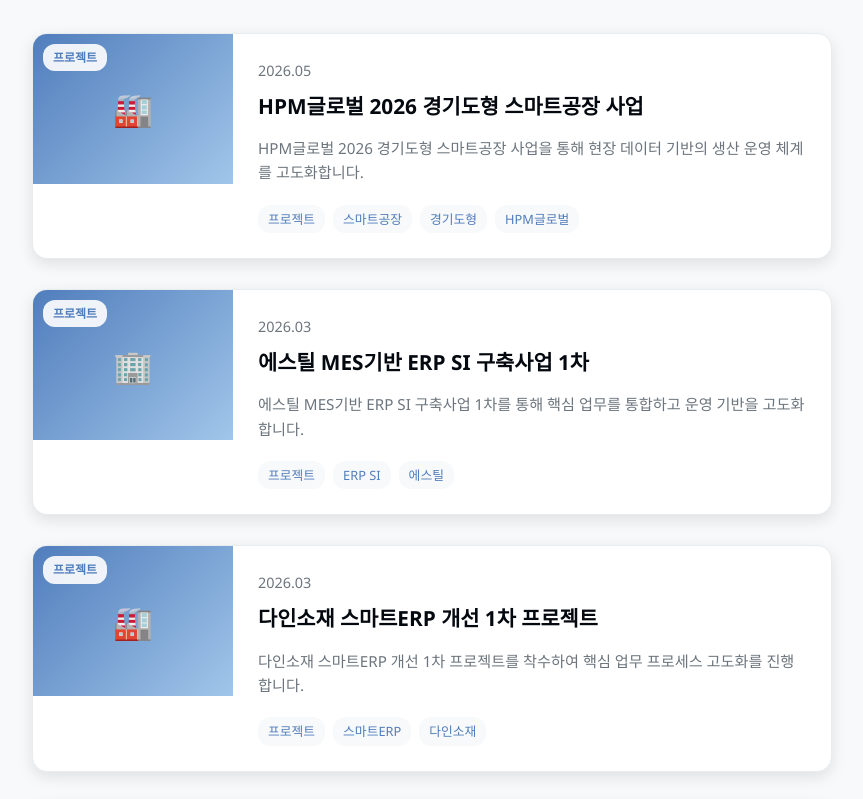
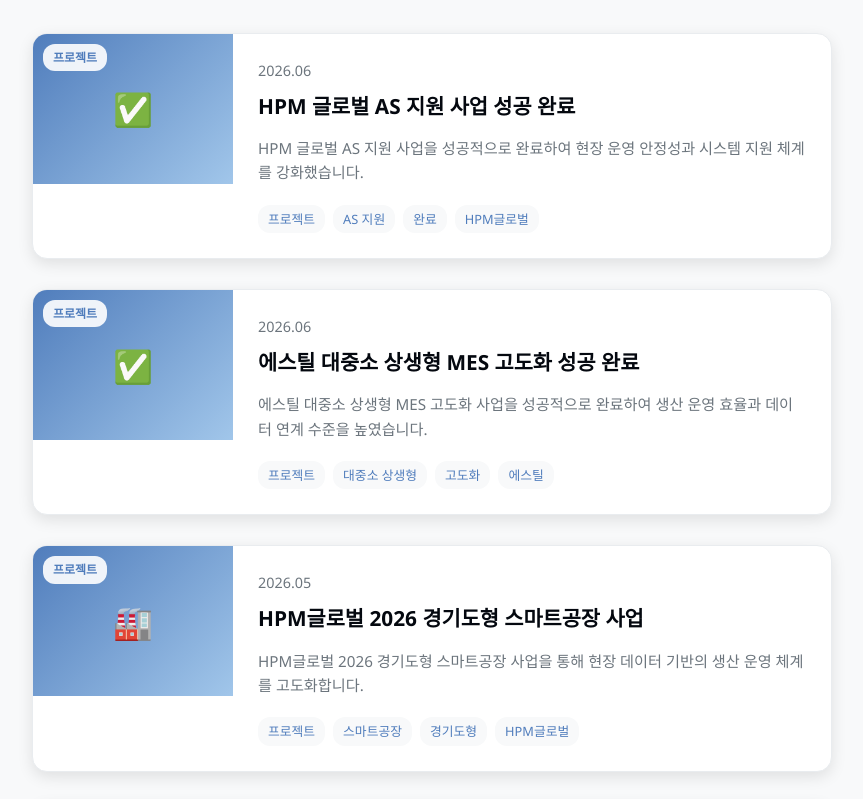
Before and after one commit to allitworkcokr/allit.github.io, a website: page news.html in a window 1280 px wide. Shown: the part 500-1299 px from the top of the page, without its empty margins (208-1071 px from the left). Drawn offline with Linux system fonts and the light colour scheme.

Commit message:
뉴스 업데이트, 파비콘 추가

```diff
--- a/components/head.html
+++ b/components/head.html
@@ -22,10 +22,8 @@
 <meta name="naver-site-verification" content="28e777f29925fee38093c3a8d3c9e907b687e76d" />
 
 <!-- Favicon -->
-<link rel="icon" type="image/x-icon" href="favicon.ico">
-<link rel="apple-touch-icon" sizes="180x180" href="apple-touch-icon.png">
-<link rel="icon" type="image/png" sizes="32x32" href="favicon-32x32.png">
-<link rel="icon" type="image/png" sizes="16x16" href="favicon-16x16.png">
+<link rel="icon" type="image/x-icon" href="images/favicon.ico">
+<link rel="shortcut icon" type="image/x-icon" href="images/favicon.ico">
 
 <!-- CSS -->
 <link rel="stylesheet" href="css/common.css">
--- a/news.html
+++ b/news.html
@@ -223,6 +223,48 @@
                         <div class="news-card">
                             <div class="news-image">
                                 <div class="news-category">프로젝트</div>
+                                <span>✅</span>
+                            </div>
+                            <div class="news-content">
+                                <div class="news-date">2026.06</div>
+                                <h3 class="news-title">HPM 글로벌 AS 지원 사업 성공 완료</h3>
+                                <p class="news-excerpt">
+                                    HPM 글로벌 AS 지원 사업을 성공적으로 완료하여 현장 운영 안정성과 시스템 지원 체계를 강화했습니다.
+                                </p>
+                                <div class="news-tags">
+                                    <span class="news-tag">프로젝트</span>
+                                    <span class="news-tag">AS 지원</span>
+                                    <span class="news-tag">완료</span>
+                                    <span class="news-tag">HPM글로벌</span>
+                                </div>
+                            </div>
+                        </div>
+
+                        <!-- 뉴스 카드 0-1 -->
+                        <div class="news-card">
+                            <div class="news-image">
+                                <div class="news-category">프로젝트</div>
+                                <span>✅</span>
+                            </div>
+                            <div class="news-content">
+                                <div class="news-date">2026.06</div>
+                                <h3 class="news-title">에스틸 대중소 상생형 MES 고도화 성공 완료</h3>
+                                <p class="news-excerpt">
+                                    에스틸 대중소 상생형 MES 고도화 사업을 성공적으로 완료하여 생산 운영 효율과 데이터 연계 수준을 높였습니다.
+                                </p>
+                                <div class="news-tags">
+                                    <span class="news-tag">프로젝트</span>
+                                    <span class="news-tag">대중소 상생형</span>
+                                    <span class="news-tag">고도화</span>
+                                    <span class="news-tag">에스틸</span>
+                                </div>
+                            </div>
+                        </div>
+
+                        <!-- 뉴스 카드 0-2 -->
+                        <div class="news-card">
+                            <div class="news-image">
+                                <div class="news-category">프로젝트</div>
                                 <span>🏭</span>
                             </div>
                             <div class="news-content">
@@ -240,7 +282,7 @@
                             </div>
                         </div>
 
-                        <!-- 뉴스 카드 0-1 -->
+                        <!-- 뉴스 카드 0-3 -->
                         <div class="news-card">
                             <div class="news-image">
                                 <div class="news-category">프로젝트</div>
@@ -260,7 +302,7 @@
                             </div>
                         </div>
 
-                        <!-- 뉴스 카드 0-2 -->
+                        <!-- 뉴스 카드 0-4 -->
                         <div class="news-card">
                             <div class="news-image">
                                 <div class="news-category">프로젝트</div>
@@ -280,7 +322,7 @@
                             </div>
                         </div>
 
-                        <!-- 뉴스 카드 0-3 -->
+                        <!-- 뉴스 카드 0-5 -->
                         <div class="news-card">
                             <div class="news-image">
                                 <div class="news-category">프로젝트</div>
--- a/sitemap.xml
+++ b/sitemap.xml
@@ -80,7 +80,7 @@
   </url>
   <url>
     <loc>https://allitwork.co.kr/news.html</loc>
-    <lastmod>2026-05-28</lastmod>
+    <lastmod>2026-06-12</lastmod>
     <changefreq>weekly</changefreq>
     <priority>0.6</priority>
   </url>
```
Also changed, not shown: about.html (+2 -4 lines), index.html (+2 -4 lines), mes-solution.html (+2 -4 lines), favicon.ico (added), images/favicon.ico (added).
